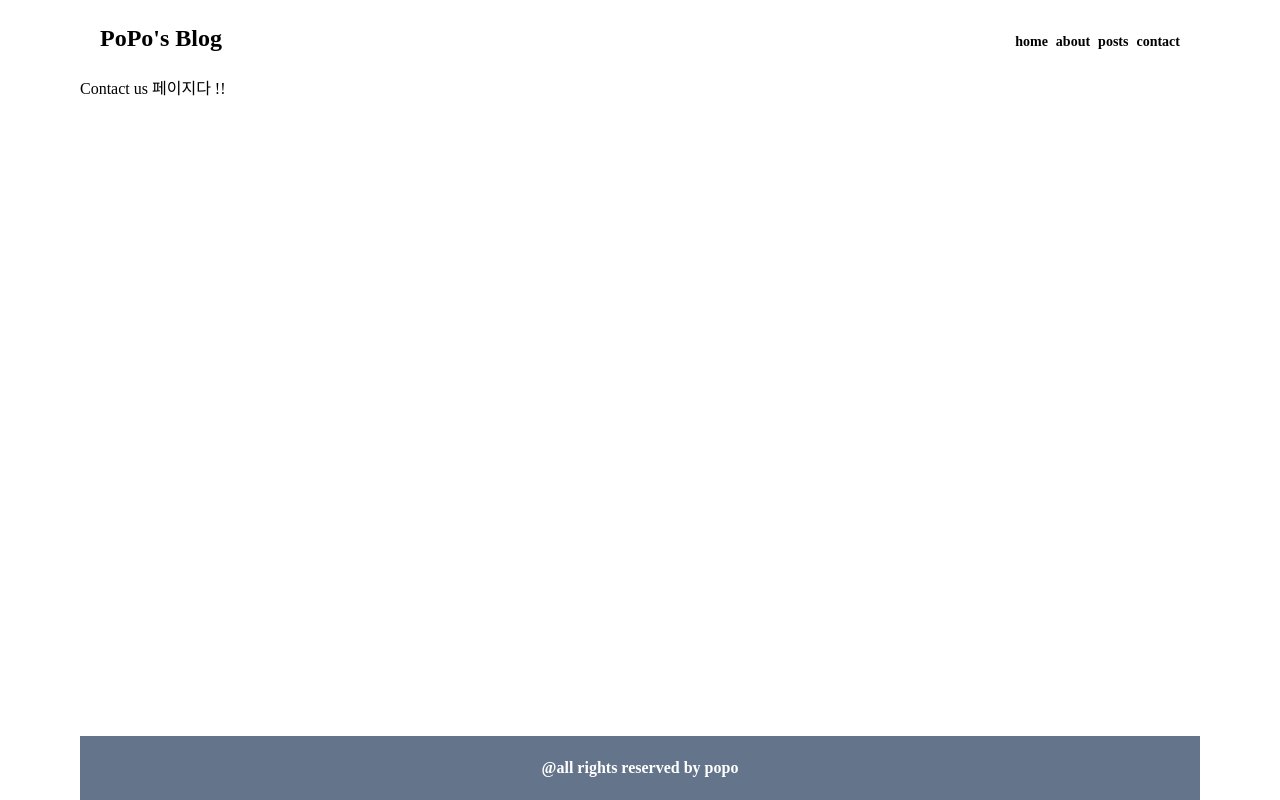
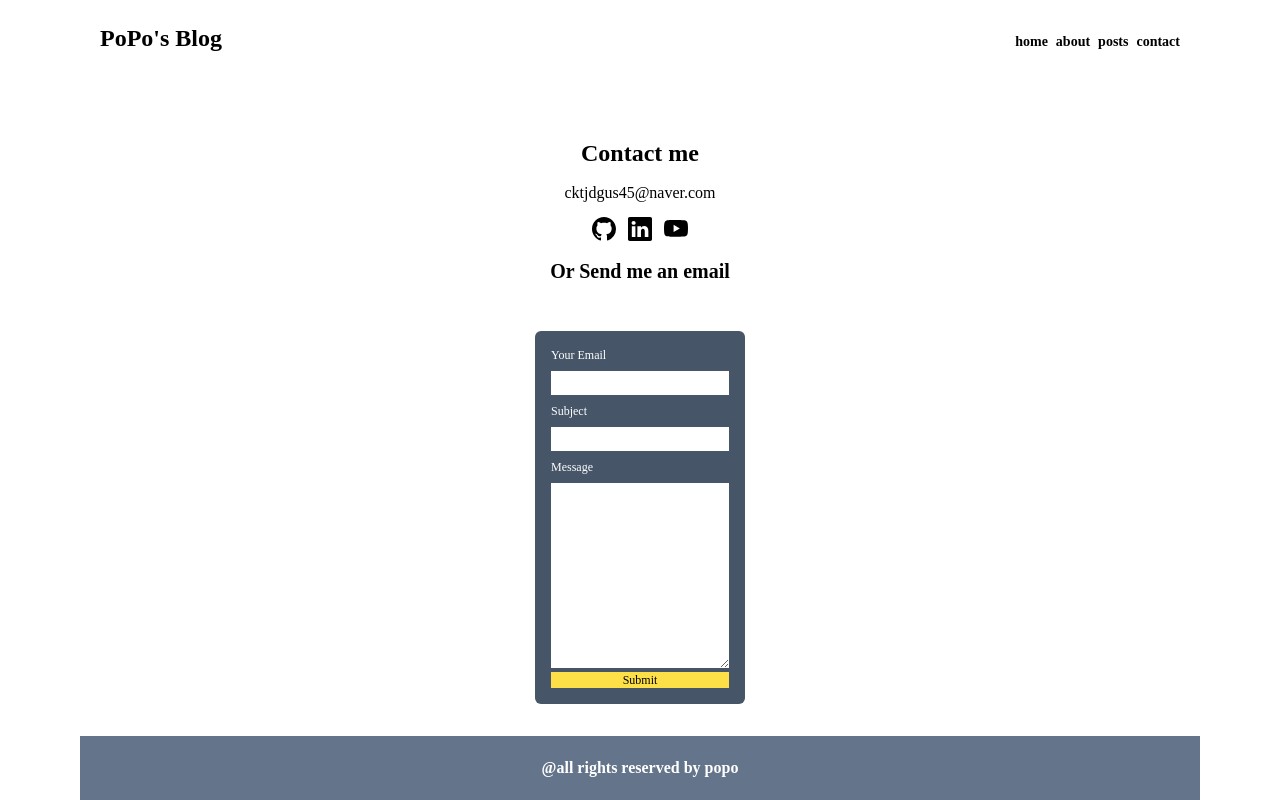
Before and after one commit to cktjdgus45/nextJS, a Next.js app: page /contact in a window 1280 px wide. Built offline with nearby package versions, Linux system fonts and the light colour scheme; a web font is replaced by a local one.

Commit message:
add contact page markup

```diff
--- a/package.json
+++ b/package.json
@@ -17,6 +17,7 @@
     "next": "13.2.4",
     "react": "18.2.0",
     "react-dom": "18.2.0",
+    "react-icons": "^4.8.0",
     "react-multi-carousel": "^2.8.2",
     "typescript": "4.9.5"
   },
--- a/src/app/about/page.tsx
+++ b/src/app/about/page.tsx
@@ -1,11 +1,6 @@
 import MyInfo from '@/components/MyInfo';
 import Profile from '@/components/Profile';
-import { getProducts } from '@/service/products';
-import Image from 'next/image';
-import Link from 'next/link';
 import React from 'react';
-import clothesImage from '../../../public/images/clothes.jpg';
-import '../globals.css';
 
 const AboutPage = async () => {
 
--- a/src/app/contact/page.tsx
+++ b/src/app/contact/page.tsx
@@ -1,8 +1,15 @@
+import ContactCard from '@/components/ContactCard';
+import SendMailForm from '@/components/SendMailForm';
 import React from 'react';
 
 const ContactPage = () => {
     return (
-        <>Contact us 페이지다 !!</>
+        <section className='w-full h-full flex justify-center'>
+            <div className='w-3/12 h-full flex flex-col justify-around items-center py-8'>
+                <ContactCard />
+                <SendMailForm />
+            </div>
+        </section>
     )
 }
 
--- /dev/null
+++ b/src/components/ContactCard.tsx
@@ -0,0 +1,21 @@
+import React from 'react';
+import { BsGithub } from 'react-icons/bs';
+import { BsLinkedin } from 'react-icons/bs';
+import { BsYoutube } from 'react-icons/bs';
+
+const ContactCard = () => {
+    return (
+        <div className='my-4 flex flex-col p-3 items-center basis-3/6 text-center'>
+            <h1 className='font-extrabold text-2xl'>Contact me</h1>
+            <span className='my-3'>cktjdgus45@naver.com</span>
+            <div className='flex text-2xl mb-4'>
+                <BsGithub />
+                <BsLinkedin className='mx-3' />
+                <BsYoutube />
+            </div>
+            <h1 className='font-extrabold text-xl basis'>Or Send me an email</h1>
+        </div>
+    )
+}
+
+export default ContactCard;
--- /dev/null
+++ b/src/components/SendMailForm.tsx
@@ -0,0 +1,17 @@
+import React from 'react';
+
+const SendMailForm = () => {
+    return (
+        <div className='bg-slate-600 rounded-md flex flex-col p-4 w-3/4 h-full'>
+            <label className='mb-2 text-white font-normal text-xs' htmlFor="Your Email">Your Email</label>
+            <input className='outline-none mb-2' type="text" name="email" id="Your Email" />
+            <label className='mb-2 text-white font-normal text-xs' htmlFor="Subject">Subject</label>
+            <input className='outline-none mb-2' type="text" name="subject" id="Subject" />
+            <label className='mb-2 text-white font-normal text-xs' htmlFor="Message">Message</label>
+            <textarea className='outline-none mb-1 basis-4/6 text-base' name="message" id="Message" />
+            <button className='bg-yellow-300 w-full text-xs font-light' type="submit">Submit</button>
+        </div>
+    )
+}
+
+export default SendMailForm;
```
Also changed, not shown: 1 other file (tests, documents, lock files or other folders).
